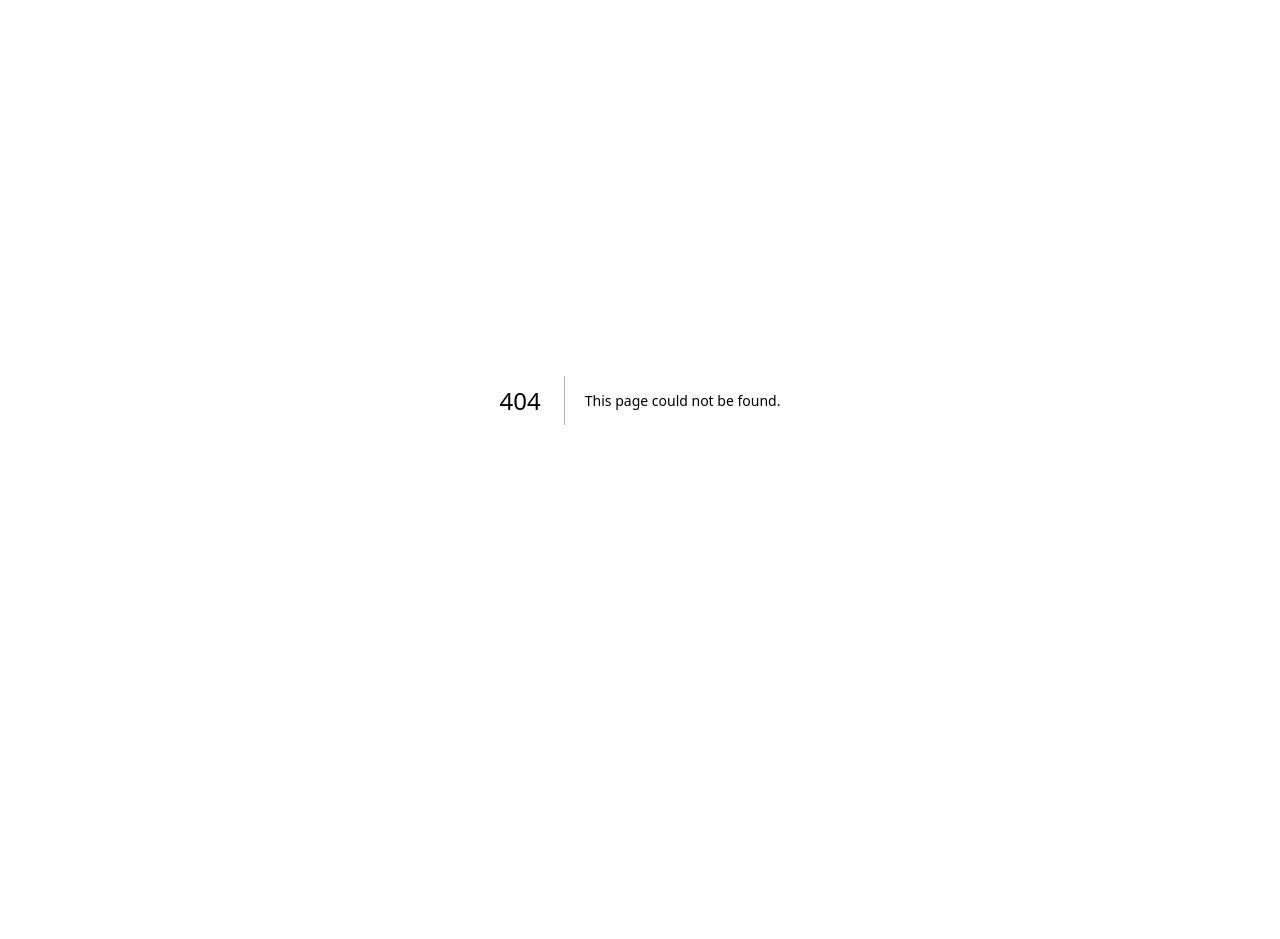
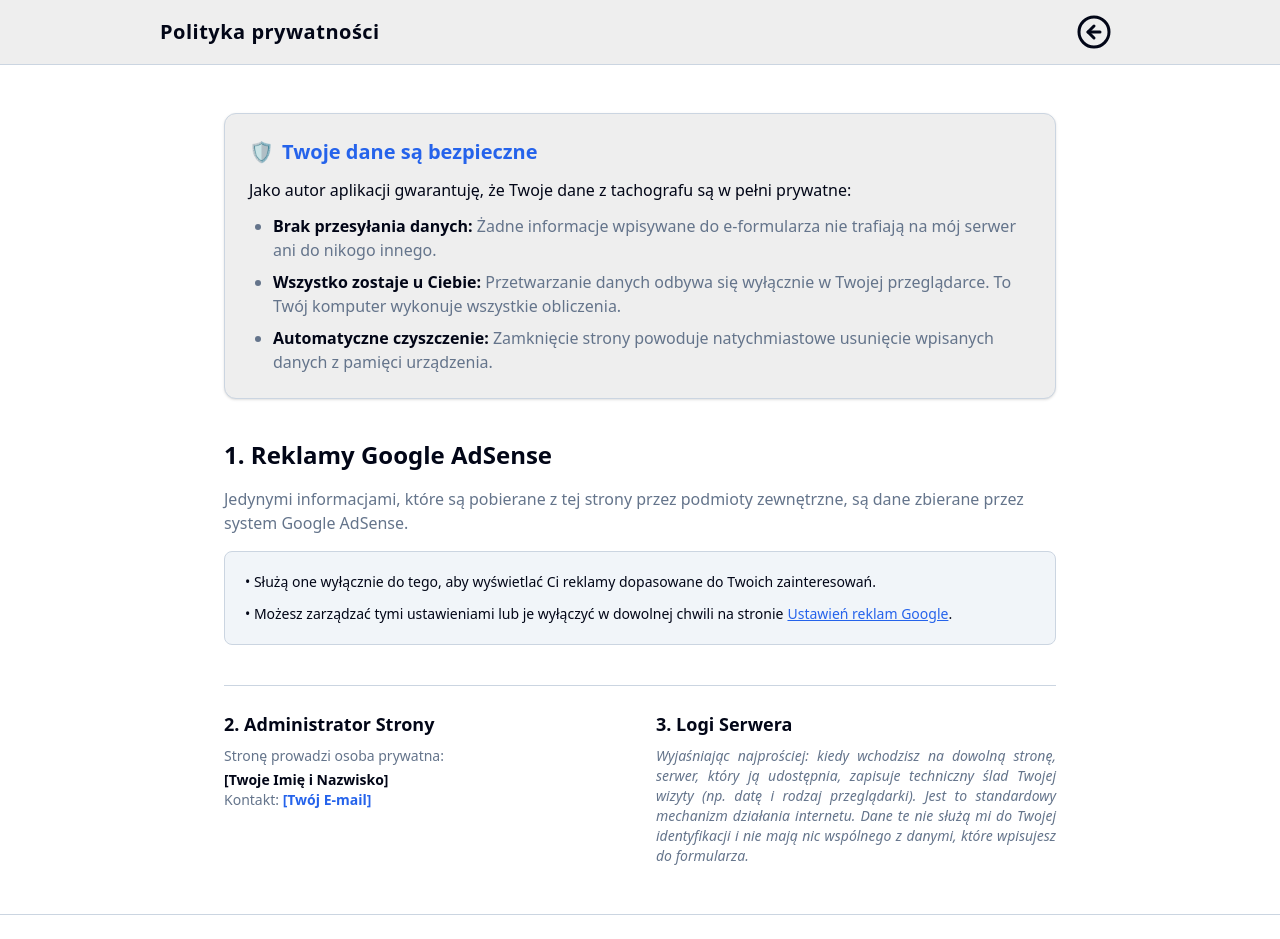
Before and after one commit to TomaszSkiers/tachograph_data_download_form_next_js, a Next.js app: page /privacy-policy in a window 1280 px wide. Before the commit this address had no page. Shown: the top 939 px of the page. Before the commit the page ends 800 px from the top, so only its background shows below. Built offline with nearby package versions, Linux system fonts and the light colour scheme.

Commit message:
end o refactoring start-page

```diff
--- a/app/layout.tsx
+++ b/app/layout.tsx
@@ -1,6 +1,7 @@
 import type { Metadata } from "next";
 import { Geist, Geist_Mono } from "next/font/google";
 import { ThemeProvider } from "@/components/providers/ThemeProvider";
+import Script from "next/script"; // Importujemy dedykowany komponent
 import "./globals.css";
 
 const geistSans = Geist({
@@ -14,9 +15,9 @@ const geistMono = Geist_Mono({
 });
 
 export const metadata: Metadata = {
-  title: "e-formularz pobrania danych z tachografu cyfrowego",
+  title: "e-Formularz pobrania danych z tachografu cyfrowego",
   description:
-    "e-formularz pobierania danych z tachografów, procedura pobierania danych, elektroniczny formularz, aplikacja",
+    "Elektroniczny formularz pobierania danych z tachografów. Bezpieczna procedura i szybka aplikacja webowa.",
 };
 
 export default function RootLayout({
@@ -25,14 +26,14 @@ export default function RootLayout({
   children: React.ReactNode;
 }>) {
   return (
-    // suppressHydrationWarning zapobiega błędom przy przełączaniu Dark/Light Mode
     <html lang="pl" suppressHydrationWarning>
       <head>
-        <script
+        <Script
           async
           src="https://pagead2.googlesyndication.com/pagead/js/adsbygoogle.js?client=ca-pub-5044844456739196"
           crossOrigin="anonymous"
-        ></script>
+          strategy="afterInteractive"
+        />
       </head>
       <body
         className={`
--- a/app/page.tsx
+++ b/app/page.tsx
@@ -2,8 +2,6 @@
 import Link from "next/link";
 import { ThemeToggle } from "@/components/ui/ThemeToggle";
 import { primaryButton } from "@/styles/buttonsStyles";
-import Footer from "@/components/ui/Footer";
-
 
 export default function Home() {
   return (
@@ -37,11 +35,48 @@ export default function Home() {
             Start
           </Link>
         </section>
+      </main>
 
+      <section className="max-w-5xl mx-auto px-6 py-12">
+        <details className="group">
+          <summary className="cursor-pointer text-lg font-bold text-primary">
+            Więcej informacji o aplikacji
+          </summary>
 
-      </main>
-      <Footer className="hidden sm:block"></Footer>
+          <article className="mt-6 space-y-4 text-sm sm:text-base">
+            <p>
+              Aplikacja umożliwia autoryzowanym warsztatom tachografów szybkie
+              generowanie poświadczeń pobrania danych z tachografu cyfrowego w
+              formacie PDF zgodnie z obowiązującymi przepisami.
+            </p>
 
+            <p>
+              System umożliwia zapis danych w formacie JSON lub PDF, co pozwala
+              na ich ponowne wykorzystanie przy kolejnych pobraniach danych i
+              znacząco skraca czas obsługi klienta.
+            </p>
+          </article>
+        </details>
+      </section>
+
+      {/* FOOTER */}
+      <footer className="border-t border-ui-border">
+        <div className="max-w-6xl mx-auto px-6 py-6 text-xs text-center text-ui-muted">
+          <div className="mb-2">
+            © {new Date().getFullYear()} e-Formularz – pobranie danych z
+            tachografu cyfrowego. Wszystkie prawa zastrzeżone.
+          </div>
+          <div className="flex justify-center gap-4">
+            <Link
+              href="/privacy-policy"
+              className="hover:text-ui-foreground transition-colors  "
+            >
+              Polityka Prywatności
+            </Link>
+            {/* Tu możesz w przyszłości dodać np. Regulamin */}
+          </div>
+        </div>
+      </footer>
     </div>
   );
 }
--- /dev/null
+++ b/app/privacy-policy/page.tsx
@@ -0,0 +1,127 @@
+import React from "react";
+import Header from "@/components/ui/Header";
+
+export const metadata = {
+  title: "Polityka Prywatności | e-Formularz",
+  description:
+    "Informacje o bezpieczeństwie danych z tachografu oraz zasadach reklam Google AdSense.",
+};
+
+export default function PrivacyPolicy() {
+  return (
+    <div className="bg-ui-bg min-h-screen transition-colors duration-300">
+      <Header
+        title="Polityka prywatności"
+        backButtonHref="/"
+        backButtonLabel="Powrót do strony startowej"
+        className=" bg-ui-surface border-b border-ui-border"
+      />
+      <main className="max-w-4xl mx-auto py-12 px-6 sm:px-8 text-ui-text">
+        <section className="space-y-10">
+          {/* SEKCJA 1: BEZPIECZEŃSTWO DANYCH Z FORMULARZA */}
+          <div className="bg-ui-surface p-6 rounded-xl border border-ui-border shadow-sm">
+            <h2 className="text-xl font-bold mb-3 text-brand-primary flex items-center">
+              <span className="mr-2">🛡️</span> Twoje dane są bezpieczne
+            </h2>
+            <p className="font-medium mb-3">
+              Jako autor aplikacji gwarantuję, że Twoje dane z tachografu są w
+              pełni prywatne:
+            </p>
+            <ul className="list-disc ml-6 space-y-2 text-ui-text-muted">
+              <li>
+                <strong className="text-ui-text">
+                  Brak przesyłania danych:
+                </strong>{" "}
+                Żadne informacje wpisywane do e-formularza nie trafiają na mój
+                serwer ani do nikogo innego.
+              </li>
+              <li>
+                <strong className="text-ui-text">
+                  Wszystko zostaje u Ciebie:
+                </strong>{" "}
+                Przetwarzanie danych odbywa się wyłącznie w Twojej przeglądarce.
+                To Twój komputer wykonuje wszystkie obliczenia.
+              </li>
+              <li>
+                <strong className="text-ui-text">
+                  Automatyczne czyszczenie:
+                </strong>{" "}
+                Zamknięcie strony powoduje natychmiastowe usunięcie wpisanych
+                danych z pamięci urządzenia.
+              </li>
+            </ul>
+          </div>
+
+          {/* SEKCJA 2: GOOGLE ADSENSE - JEDYNE POBIERANE DANE */}
+          <div>
+            <h2 className="text-2xl font-bold mb-4">
+              1. Reklamy Google AdSense
+            </h2>
+            <p className="mb-4 text-ui-text-muted">
+              Jedynymi informacjami, które są pobierane z tej strony przez
+              podmioty zewnętrzne, są dane zbierane przez system Google AdSense.
+            </p>
+            <div className="bg-ui-input p-5 rounded-lg border border-ui-border space-y-3 text-sm">
+              <p>
+                • Służą one wyłącznie do tego, aby wyświetlać Ci reklamy
+                dopasowane do Twoich zainteresowań.
+              </p>
+              <p>
+                • Możesz zarządzać tymi ustawieniami lub je wyłączyć w dowolnej
+                chwili na stronie
+                <a
+                  href="https://www.google.com/settings/ads"
+                  target="_blank"
+                  rel="noopener noreferrer"
+                  className="text-brand-primary underline ml-1"
+                >
+                  Ustawień reklam Google
+                </a>
+                .
+              </p>
+            </div>
+          </div>
+
+          {/* SEKCJA 3: PROSTE WYJAŚNIENIE LOGÓW I ADMINISTRATORA */}
+          <div className="grid grid-cols-1 md:grid-cols-2 gap-8 pt-6 border-t border-ui-border">
+            <div>
+              <h3 className="text-lg font-bold mb-2">
+                2. Administrator Strony
+              </h3>
+              <p className="text-sm text-ui-text-muted">
+                Stronę prowadzi osoba prywatna:
+                <span className="text-ui-text font-semibold block mt-1">
+                  [Twoje Imię i Nazwisko]
+                </span>
+                Kontakt:{" "}
+                <span className="text-brand-primary font-semibold">
+                  [Twój E-mail]
+                </span>
+              </p>
+            </div>
+            <div>
+              <h3 className="text-lg font-bold mb-2">3. Logi Serwera</h3>
+              <p className="text-sm text-ui-text-muted text-justify italic">
+                Wyjaśniając najprościej: kiedy wchodzisz na dowolną stronę,
+                serwer, który ją udostępnia, zapisuje techniczny ślad Twojej
+                wizyty (np. datę i rodzaj przeglądarki). Jest to standardowy
+                mechanizm działania internetu. Dane te nie służą mi do Twojej
+                identyfikacji i nie mają nic wspólnego z danymi, które wpisujesz
+                do formularza.
+              </p>
+            </div>
+          </div>
+        </section>
+      </main>
+      {/* FOOTER */}
+      <footer className=" border-t border-ui-border">
+        <div className="max-w-6xl mx-auto px-6 py-6 text-xs text-center text-ui-muted">
+          <div className="mb-2">
+            © {new Date().getFullYear()} e-Formularz – pobranie danych z
+            tachografu cyfrowego. Wszystkie prawa zastrzeżone.
+          </div>
+        </div>
+      </footer>
+    </div>
+  );
+}
--- a/app/pulpit/page.tsx
+++ b/app/pulpit/page.tsx
@@ -4,8 +4,6 @@ import Header from "@/components/ui/Header";
 import { ghostButton } from "@/styles/buttonsStyles";
 import { buttons, buttonsDesktop } from "./variables";
 
-
-import Footer from "@/components/ui/Footer";
 
 const buttonStyle = `${ghostButton} flex-col items-center gap-5 w-full p-2 font-bold border border-ui-border flex-1`;
 
@@ -47,7 +45,15 @@ export default function Pulpit() {
       </section>
 
 
-      <Footer className="hidden sm:block"/>
+      {/* FOOTER */}
+      <footer className=" border-t border-ui-border">
+        <div className="max-w-6xl mx-auto px-6 py-6 text-xs text-center text-ui-muted">
+          <div className="mb-2">
+            © {new Date().getFullYear()} e-Formularz – pobranie danych z
+            tachografu cyfrowego. Wszystkie prawa zastrzeżone.
+          </div>
+        </div>
+      </footer>
     </div>
   );
 }
```
